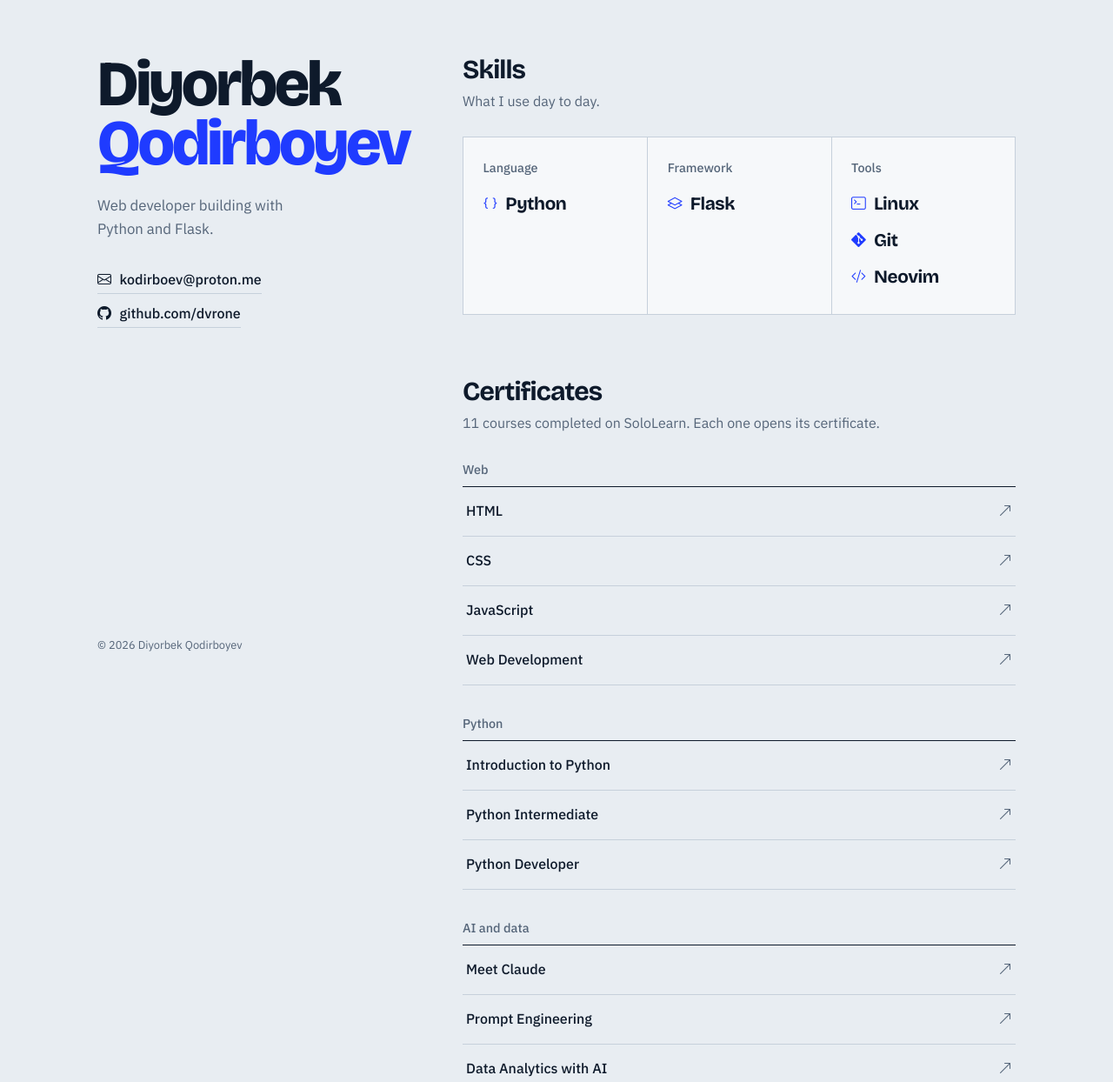
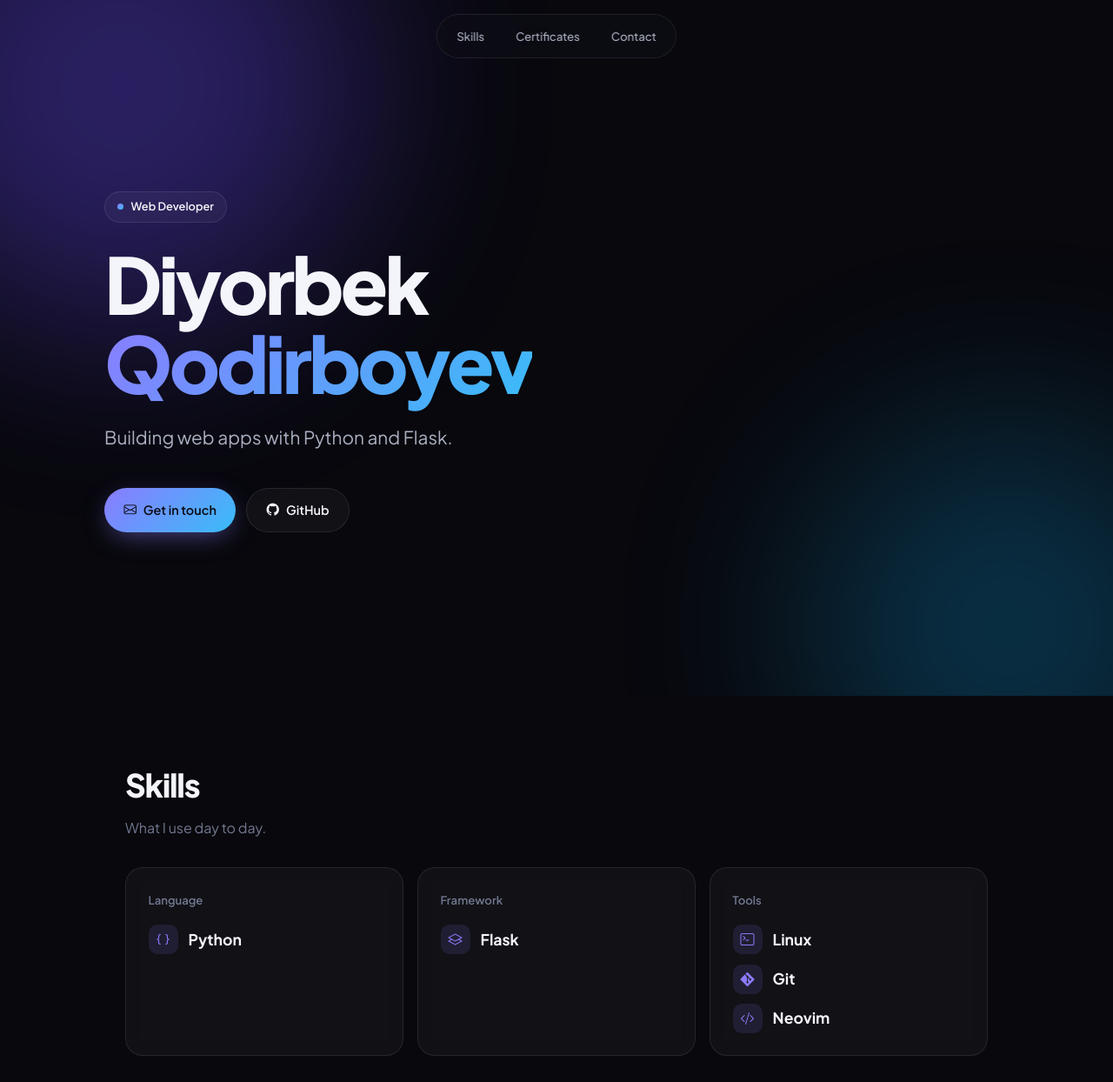
Before and after one commit to dvrone/my-website, a plain HTML site: page index.html in a window 1280 px wide. Shown: the top 1244 px of the page at 87% size. Drawn offline with nearby package versions, Linux system fonts and the light colour scheme.

Commit message:
complete UI overhaul

```diff
--- a/index.html
+++ b/index.html
@@ -11,145 +11,184 @@
   <meta property="og:title" content="Diyorbek Qodirboyev | Web Developer" />
   <meta property="og:description" content="Web developer. Python and Flask." />
   <meta property="og:type" content="website" />
+  <meta name="theme-color" content="#08080d" />
 
   <link rel="icon" href="favicon.ico" sizes="any" />
   <link rel="preconnect" href="https://fonts.googleapis.com" />
   <link rel="preconnect" href="https://fonts.gstatic.com" crossorigin />
-  <link
-    href="https://fonts.googleapis.com/css2?family=Bricolage+Grotesque:opsz,wght@12..96,500;12..96,700;12..96,800&family=IBM+Plex+Sans:wght@400;500;600&display=swap"
+  <link href="https://fonts.googleapis.com/css2?family=Plus+Jakarta+Sans:wght@400;500;600;700;800&display=swap"
     rel="stylesheet" />
   <link rel="stylesheet" href="https://cdn.jsdelivr.net/npm/bootstrap-icons@1.13.1/font/bootstrap-icons.min.css" />
 
   <style>
     *, *::before, *::after { box-sizing: border-box; margin: 0; padding: 0; }
-    html { scroll-behavior: smooth; }
+    html { scroll-behavior: smooth; scroll-padding-top: 5rem; }
 
     :root {
-      --bg: #e8edf2;
-      --panel: #f6f8fa;
-      --ink: #0e1a2b;
-      --muted: #556579;
-      --line: #c6d0db;
-      --accent: #1f3bff;
-      --accent-ink: #ffffff;
-      --display: "Bricolage Grotesque", "Helvetica Neue", Arial, sans-serif;
-      --body: "IBM Plex Sans", system-ui, sans-serif;
+      --bg: #08080d;
+      --card: rgba(255, 255, 255, 0.04);
+      --card-h: rgba(255, 255, 255, 0.07);
+      --line: rgba(255, 255, 255, 0.09);
+      --line-h: rgba(139, 124, 255, 0.55);
+      --text: #aab0c0;
+      --heading: #f4f5fa;
+      --muted: #727890;
+      --a1: #8b7cff;
+      --a2: #38bdf8;
+      --grad: linear-gradient(135deg, var(--a1), var(--a2));
+      --radius: 20px;
+      --page: 1040px;
+      --font: "Plus Jakarta Sans", system-ui, -apple-system, sans-serif;
     }
 
     body {
-      font-family: var(--body); background: var(--bg); color: var(--ink);
-      line-height: 1.6; font-size: 1rem;
+      font-family: var(--font); background: var(--bg); color: var(--text);
+      line-height: 1.65; overflow-x: hidden; -webkit-font-smoothing: antialiased;
     }
     a { color: inherit; text-decoration: none; }
-    ::selection { background: var(--accent); color: var(--accent-ink); }
-    a:focus-visible { outline: 3px solid var(--accent); outline-offset: 3px; }
+    ::selection { background: var(--a1); color: #fff; }
+    a:focus-visible { outline: 2px solid var(--a2); outline-offset: 3px; }
 
-    /* ── Layout: fixed identity column + scrolling content ── */
-    .page {
-      max-width: 1120px; margin: 0 auto; padding: 0 2rem;
-      display: grid; grid-template-columns: 340px 1fr; gap: 5rem;
+    /* Ambient glow */
+    .glow { position: fixed; inset: 0; z-index: -1; pointer-events: none; overflow: hidden; }
+    .glow::before, .glow::after { content: ""; position: absolute; border-radius: 50%; filter: blur(110px); opacity: 0.35; }
+    .glow::before { width: 560px; height: 560px; background: #6a4dff; top: -180px; left: -140px; }
+    .glow::after { width: 480px; height: 480px; background: #0ea5e9; bottom: -160px; right: -120px; opacity: 0.25; }
+
+    .container { max-width: var(--page); margin: 0 auto; padding: 0 1.5rem; }
+
+    /* Floating nav */
+    nav {
+      position: fixed; top: 1rem; left: 50%; transform: translateX(-50%); z-index: 50;
+      display: flex; align-items: center; gap: 0.25rem; padding: 0.4rem;
+      background: rgba(14, 14, 22, 0.7); border: 1px solid var(--line); border-radius: 999px;
+      backdrop-filter: blur(14px); -webkit-backdrop-filter: blur(14px);
+    }
+    nav a { font-size: 0.82rem; font-weight: 500; color: var(--text); padding: 0.45rem 1rem; border-radius: 999px; transition: background 0.2s, color 0.2s; }
+    nav a:hover { background: var(--card-h); color: var(--heading); }
+
+    /* Hero */
+    .hero { min-height: 100dvh; display: flex; align-items: center; padding: 6rem 0 4rem; }
+    .pill {
+      display: inline-flex; align-items: center; gap: 0.5rem; font-size: 0.8rem; font-weight: 600; color: var(--heading);
+      padding: 0.4rem 0.9rem; border: 1px solid var(--line); border-radius: 999px; background: var(--card);
+    }
+    .pill::before { content: ""; width: 7px; height: 7px; border-radius: 50%; background: var(--grad); }
+    h1 {
+      margin-top: 1.5rem; font-size: clamp(2.8rem, 9vw, 5.6rem); font-weight: 800; line-height: 1.02;
+      letter-spacing: -0.045em; color: var(--heading);
+    }
+    h1 .grad { background: var(--grad); -webkit-background-clip: text; background-clip: text; color: transparent; }
+    .hero p.sub { margin-top: 1.5rem; font-size: clamp(1.05rem, 2.4vw, 1.3rem); max-width: 34ch; color: var(--text); }
+    .cta { margin-top: 2.5rem; display: flex; flex-wrap: wrap; gap: 0.75rem; }
+    .btn {
+      display: inline-flex; align-items: center; gap: 0.5rem; padding: 0.8rem 1.4rem; border-radius: 999px;
+      font-size: 0.9rem; font-weight: 600; transition: transform 0.15s, box-shadow 0.2s, background 0.2s;
+    }
+    .btn:active { transform: scale(0.97); }
+    .btn-primary { background: var(--grad); color: #0a0a12; box-shadow: 0 8px 30px -8px rgba(139, 124, 255, 0.6); }
+    .btn-primary:hover { box-shadow: 0 10px 38px -6px rgba(139, 124, 255, 0.85); }
+    .btn-ghost { border: 1px solid var(--line); background: var(--card); color: var(--heading); }
+    .btn-ghost:hover { background: var(--card-h); }
+
+    /* Sections */
+    section { padding: 4.5rem 0; }
+    .sec-head { margin-bottom: 2rem; }
+    h2 { font-size: clamp(1.7rem, 4vw, 2.3rem); font-weight: 800; letter-spacing: -0.035em; color: var(--heading); }
+    .sec-head p { margin-top: 0.4rem; color: var(--muted); }
+
+    .card {
+      background: var(--card); border: 1px solid var(--line); border-radius: var(--radius);
+      backdrop-filter: blur(10px); -webkit-backdrop-filter: blur(10px);
     }
 
-    .identity {
-      position: sticky; top: 0; align-self: start; height: 100dvh;
-      display: flex; flex-direction: column; justify-content: space-between;
-      padding: 4rem 0 3rem;
+    /* Skills */
+    .skills { display: grid; grid-template-columns: repeat(3, 1fr); gap: 1rem; }
+    .skill { padding: 1.6rem; transition: border-color 0.25s, background 0.25s, transform 0.25s; }
+    .skill:hover { border-color: var(--line-h); background: var(--card-h); transform: translateY(-3px); }
+    .skill h3 { font-size: 0.82rem; font-weight: 600; color: var(--muted); margin-bottom: 1.1rem; }
+    .skill ul { list-style: none; display: flex; flex-direction: column; gap: 0.7rem; }
+    .skill li { display: flex; align-items: center; gap: 0.75rem; font-size: 1.1rem; font-weight: 700; color: var(--heading); }
+    .skill li i {
+      display: grid; place-items: center; width: 34px; height: 34px; border-radius: 10px; font-size: 1rem;
+      background: rgba(139, 124, 255, 0.12); color: var(--a1);
     }
-    h1 {
-      font-family: var(--display); font-weight: 800; font-size: clamp(3rem, 6vw, 4.6rem);
-      line-height: 0.92; letter-spacing: -0.045em;
-    }
-    h1 span { display: block; color: var(--accent); }
-    .role { margin-top: 1.5rem; font-size: 1.05rem; color: var(--muted); max-width: 26ch; }
-    .contact { display: flex; flex-direction: column; gap: 0.6rem; margin-top: 2rem; }
-    .contact a {
-      display: inline-flex; align-items: center; gap: 0.6rem; font-weight: 500; width: fit-content;
-      border-bottom: 1px solid var(--line); padding-bottom: 0.15rem;
-      transition: border-color 0.2s, color 0.2s;
-    }
-    .contact a:hover { color: var(--accent); border-color: var(--accent); }
-    .identity small { color: var(--muted); font-size: 0.8rem; }
-
-    /* ── Content ── */
-    main { padding: 4rem 0 5rem; }
-    .block + .block { margin-top: 4.5rem; }
-    h2 {
-      font-family: var(--display); font-weight: 700; font-size: 1.9rem;
-      letter-spacing: -0.03em; line-height: 1.1; margin-bottom: 0.4rem;
-    }
-    .block > p.lead { color: var(--muted); max-width: 52ch; margin-bottom: 1.75rem; }
-
-    /* Skills */
-    .skills { display: grid; grid-template-columns: repeat(3, 1fr); gap: 0; border: 1px solid var(--line); background: var(--panel); }
-    .skills > div { padding: 1.4rem 1.4rem 1.6rem; }
-    .skills > div + div { border-left: 1px solid var(--line); }
-    .skills h3 { font-size: 0.9rem; font-weight: 500; color: var(--muted); margin-bottom: 0.9rem; }
-    .skills ul { list-style: none; display: flex; flex-direction: column; gap: 0.55rem; }
-    .skills li { display: flex; align-items: center; gap: 0.6rem; font-family: var(--display); font-size: 1.3rem; font-weight: 700; letter-spacing: -0.02em; }
-    .skills li i { color: var(--accent); font-size: 1.05rem; }
 
     /* Certificates */
-    .cert-group + .cert-group { margin-top: 2rem; }
-    .cert-group h3 { font-size: 0.9rem; font-weight: 500; color: var(--muted); margin-bottom: 0.5rem; }
-    .certs { list-style: none; border-top: 1px solid var(--ink); }
-    .certs a {
-      display: flex; align-items: center; justify-content: space-between; gap: 1rem;
-      padding: 0.95rem 0.25rem; border-bottom: 1px solid var(--line);
-      font-weight: 500; transition: background 0.15s, padding 0.15s, color 0.15s;
+    .cert-group + .cert-group { margin-top: 2.25rem; }
+    .cert-title { display: flex; align-items: center; gap: 0.6rem; font-size: 1rem; font-weight: 700; color: var(--heading); margin-bottom: 0.9rem; }
+    .cert-title span { font-size: 0.72rem; font-weight: 600; color: var(--muted); padding: 0.1rem 0.55rem; border: 1px solid var(--line); border-radius: 999px; }
+    .cert-grid { display: grid; grid-template-columns: repeat(auto-fill, minmax(230px, 1fr)); gap: 0.85rem; }
+    .cert {
+      display: flex; align-items: center; justify-content: space-between; gap: 0.75rem; padding: 1.05rem 1.2rem;
+      font-weight: 600; font-size: 0.92rem; color: var(--heading); border-radius: 16px;
+      transition: border-color 0.25s, background 0.25s, transform 0.25s;
     }
-    .certs a i { color: var(--muted); transition: color 0.15s, transform 0.15s; }
-    .certs a:hover { background: var(--panel); padding-left: 0.75rem; color: var(--accent); }
-    .certs a:hover i { color: var(--accent); transform: translate(2px, -2px); }
+    .cert i { color: var(--muted); transition: color 0.2s, transform 0.2s; }
+    .cert:hover { border-color: var(--line-h); background: var(--card-h); transform: translateY(-3px); }
+    .cert:hover i { color: var(--a2); transform: translate(2px, -2px); }
 
-    footer { margin-top: 4.5rem; color: var(--muted); font-size: 0.8rem; }
+    /* Contact + footer */
+    .contact-card { padding: clamp(1.75rem, 5vw, 3rem); text-align: center; }
+    .contact-card h2 { margin-bottom: 0.6rem; }
+    .contact-card p { color: var(--muted); }
+    .contact-card .cta { justify-content: center; }
+    footer { padding: 2rem 0 3rem; text-align: center; font-size: 0.78rem; color: var(--muted); }
 
-    /* ── Responsive ── */
-    @media (max-width: 900px) {
-      .page { grid-template-columns: 1fr; gap: 0; padding: 0 1.25rem; }
-      .identity { position: static; height: auto; padding: 3rem 0 2rem; gap: 2rem; }
-      .identity small { display: none; }
-      main { padding-top: 2rem; }
-    }
-    @media (max-width: 640px) {
+    /* Reveal */
+    .reveal { opacity: 0; transform: translateY(18px); transition: opacity 0.6s ease, transform 0.6s ease; }
+    .reveal.visible { opacity: 1; transform: none; }
+
+    @media (max-width: 760px) {
       .skills { grid-template-columns: 1fr; }
-      .skills > div + div { border-left: 0; border-top: 1px solid var(--line); }
+      nav a { padding: 0.45rem 0.8rem; }
     }
     @media (prefers-reduced-motion: reduce) {
       html { scroll-behavior: auto; }
+      .reveal { opacity: 1; transform: none; transition: none; }
       * { transition: none !important; }
     }
   </style>
 </head>
 
 <body>
-  <div class="page">
+  <div class="glow" aria-hidden="true"></div>
 
-    <header class="identity">
-      <div>
-        <h1>Diyorbek <span>Qodirboyev</span></h1>
-        <p class="role">Web developer building with Python and Flask.</p>
-        <div class="contact">
-          <a href="mailto:kodirboev@proton.me"><i class="bi bi-envelope" aria-hidden="true"></i> kodirboev@proton.me</a>
-          <a href="https://github.com/dvrone" target="_blank" rel="noopener noreferrer"><i class="bi bi-github" aria-hidden="true"></i> github.com/dvrone</a>
+  <nav aria-label="Main">
+    <a href="#skills">Skills</a>
+    <a href="#certificates">Certificates</a>
+    <a href="#contact">Contact</a>
+  </nav>
+
+  <header class="container hero">
+    <div>
+      <span class="pill">Web Developer</span>
+      <h1>Diyorbek<br /><span class="grad">Qodirboyev</span></h1>
+      <p class="sub">Building web apps with Python and Flask.</p>
+      <div class="cta">
+        <a class="btn btn-primary" href="mailto:kodirboev@proton.me"><i class="bi bi-envelope" aria-hidden="true"></i> Get in touch</a>
+        <a class="btn btn-ghost" href="https://github.com/dvrone" target="_blank" rel="noopener noreferrer"><i class="bi bi-github" aria-hidden="true"></i> GitHub</a>
+      </div>
+    </div>
+  </header>
+
+  <main>
+    <section id="skills">
+      <div class="container">
+        <div class="sec-head reveal">
+          <h2>Skills</h2>
+          <p>What I use day to day.</p>
         </div>
-      </div>
-      <small>&copy; <span id="year"></span> Diyorbek Qodirboyev</small>
-    </header>
-
-    <main>
-      <section class="block" id="skills">
-        <h2>Skills</h2>
-        <p class="lead">What I use day to day.</p>
         <div class="skills">
-          <div>
+          <div class="card skill reveal">
             <h3>Language</h3>
             <ul><li><i class="bi bi-braces" aria-hidden="true"></i> Python</li></ul>
           </div>
-          <div>
+          <div class="card skill reveal">
             <h3>Framework</h3>
             <ul><li><i class="bi bi-layers" aria-hidden="true"></i> Flask</li></ul>
           </div>
-          <div>
+          <div class="card skill reveal">
             <h3>Tools</h3>
             <ul>
               <li><i class="bi bi-terminal" aria-hidden="true"></i> Linux</li>
@@ -158,49 +197,76 @@
             </ul>
           </div>
         </div>
-      </section>
+      </div>
+    </section>
 
-      <section class="block" id="certificates">
-        <h2>Certificates</h2>
-        <p class="lead">11 courses completed on SoloLearn. Each one opens its certificate.</p>
-
-        <div class="cert-group">
-          <h3>Web</h3>
-          <ul class="certs">
-            <li><a href="https://www.sololearn.com/certificates/CC-1PQBJBBJ" target="_blank" rel="noopener noreferrer">HTML <i class="bi bi-arrow-up-right" aria-hidden="true"></i></a></li>
-            <li><a href="https://www.sololearn.com/certificates/CC-UDZZTQKR" target="_blank" rel="noopener noreferrer">CSS <i class="bi bi-arrow-up-right" aria-hidden="true"></i></a></li>
-            <li><a href="https://www.sololearn.com/certificates/CC-YOBGLOPK" target="_blank" rel="noopener noreferrer">JavaScript <i class="bi bi-arrow-up-right" aria-hidden="true"></i></a></li>
-            <li><a href="https://www.sololearn.com/certificates/CC-42JDPEAJ" target="_blank" rel="noopener noreferrer">Web Development <i class="bi bi-arrow-up-right" aria-hidden="true"></i></a></li>
-          </ul>
+    <section id="certificates">
+      <div class="container">
+        <div class="sec-head reveal">
+          <h2>Certificates</h2>
+          <p>11 courses completed on SoloLearn. Each card opens its certificate.</p>
         </div>
 
-        <div class="cert-group">
-          <h3>Python</h3>
-          <ul class="certs">
-            <li><a href="https://www.sololearn.com/certificates/CC-JTIHM0XZ" target="_blank" rel="noopener noreferrer">Introduction to Python <i class="bi bi-arrow-up-right" aria-hidden="true"></i></a></li>
-            <li><a href="https://www.sololearn.com/certificates/CC-XYQZOWKC" target="_blank" rel="noopener noreferrer">Python Intermediate <i class="bi bi-arrow-up-right" aria-hidden="true"></i></a></li>
-            <li><a href="https://www.sololearn.com/certificates/CC-EI3QTN6M" target="_blank" rel="noopener noreferrer">Python Developer <i class="bi bi-arrow-up-right" aria-hidden="true"></i></a></li>
-          </ul>
+        <div class="cert-group reveal">
+          <div class="cert-title">Web <span>4</span></div>
+          <div class="cert-grid">
+            <a class="card cert" href="https://www.sololearn.com/certificates/CC-1PQBJBBJ" target="_blank" rel="noopener noreferrer">HTML <i class="bi bi-arrow-up-right" aria-hidden="true"></i></a>
+            <a class="card cert" href="https://www.sololearn.com/certificates/CC-UDZZTQKR" target="_blank" rel="noopener noreferrer">CSS <i class="bi bi-arrow-up-right" aria-hidden="true"></i></a>
+            <a class="card cert" href="https://www.sololearn.com/certificates/CC-YOBGLOPK" target="_blank" rel="noopener noreferrer">JavaScript <i class="bi bi-arrow-up-right" aria-hidden="true"></i></a>
+            <a class="card cert" href="https://www.sololearn.com/certificates/CC-42JDPEAJ" target="_blank" rel="noopener noreferrer">Web Development <i class="bi bi-arrow-up-right" aria-hidden="true"></i></a>
+          </div>
         </div>
 
-        <div class="cert-group">
-          <h3>AI and data</h3>
-          <ul class="certs">
-            <li><a href="https://www.sololearn.com/certificates/CC-3BS6UHDU" target="_blank" rel="noopener noreferrer">Meet Claude <i class="bi bi-arrow-up-right" aria-hidden="true"></i></a></li>
-            <li><a href="https://www.sololearn.com/certificates/CC-OHANR0GY" target="_blank" rel="noopener noreferrer">Prompt Engineering <i class="bi bi-arrow-up-right" aria-hidden="true"></i></a></li>
-            <li><a href="https://www.sololearn.com/certificates/CC-UQPUTDTB" target="_blank" rel="noopener noreferrer">Data Analytics with AI <i class="bi bi-arrow-up-right" aria-hidden="true"></i></a></li>
-            <li><a href="https://www.sololearn.com/certificates/CC-4DLX6RXO" target="_blank" rel="noopener noreferrer">Tech for Everyone <i class="bi bi-arrow-up-right" aria-hidden="true"></i></a></li>
-          </ul>
+        <div class="cert-group reveal">
+          <div class="cert-title">Python <span>3</span></div>
+          <div class="cert-grid">
+            <a class="card cert" href="https://www.sololearn.com/certificates/CC-JTIHM0XZ" target="_blank" rel="noopener noreferrer">Introduction to Python <i class="bi bi-arrow-up-right" aria-hidden="true"></i></a>
+            <a class="card cert" href="https://www.sololearn.com/certificates/CC-XYQZOWKC" target="_blank" rel="noopener noreferrer">Python Intermediate <i class="bi bi-arrow-up-right" aria-hidden="true"></i></a>
+            <a class="card cert" href="https://www.sololearn.com/certificates/CC-EI3QTN6M" target="_blank" rel="noopener noreferrer">Python Developer <i class="bi bi-arrow-up-right" aria-hidden="true"></i></a>
+          </div>
         </div>
-      </section>
 
-      <footer>Built with HTML &amp; CSS</footer>
-    </main>
+        <div class="cert-group reveal">
+          <div class="cert-title">AI and data <span>4</span></div>
+          <div class="cert-grid">
+            <a class="card cert" href="https://www.sololearn.com/certificates/CC-3BS6UHDU" target="_blank" rel="noopener noreferrer">Meet Claude <i class="bi bi-arrow-up-right" aria-hidden="true"></i></a>
+            <a class="card cert" href="https://www.sololearn.com/certificates/CC-OHANR0GY" target="_blank" rel="noopener noreferrer">Prompt Engineering <i class="bi bi-arrow-up-right" aria-hidden="true"></i></a>
+            <a class="card cert" href="https://www.sololearn.com/certificates/CC-UQPUTDTB" target="_blank" rel="noopener noreferrer">Data Analytics with AI <i class="bi bi-arrow-up-right" aria-hidden="true"></i></a>
+            <a class="card cert" href="https://www.sololearn.com/certificates/CC-4DLX6RXO" target="_blank" rel="noopener noreferrer">Tech for Everyone <i class="bi bi-arrow-up-right" aria-hidden="true"></i></a>
+          </div>
+        </div>
+      </div>
+    </section>
 
-  </div>
+    <section id="contact">
+      <div class="container">
+        <div class="card contact-card reveal">
+          <h2>Let's build something</h2>
+          <p>Open to web development work and collaboration.</p>
+          <div class="cta">
+            <a class="btn btn-primary" href="mailto:kodirboev@proton.me"><i class="bi bi-envelope" aria-hidden="true"></i> kodirboev@proton.me</a>
+            <a class="btn btn-ghost" href="https://github.com/dvrone" target="_blank" rel="noopener noreferrer"><i class="bi bi-github" aria-hidden="true"></i> dvrone</a>
+          </div>
+        </div>
+      </div>
+    </section>
+  </main>
+
+  <footer>&copy; <span id="year"></span> Diyorbek Qodirboyev</footer>
 
   <script>
     document.getElementById("year").textContent = new Date().getFullYear();
+
+    const observer = new IntersectionObserver(
+      entries => entries.forEach(e => {
+        if (e.isIntersecting) { e.target.classList.add("visible"); observer.unobserve(e.target); }
+      }),
+      { threshold: 0.12 }
+    );
+    document.querySelectorAll(".reveal").forEach((el, i) => {
+      el.style.transitionDelay = `${(i % 3) * 0.08}s`;
+      observer.observe(el);
+    });
   </script>
 </body>
 
```
